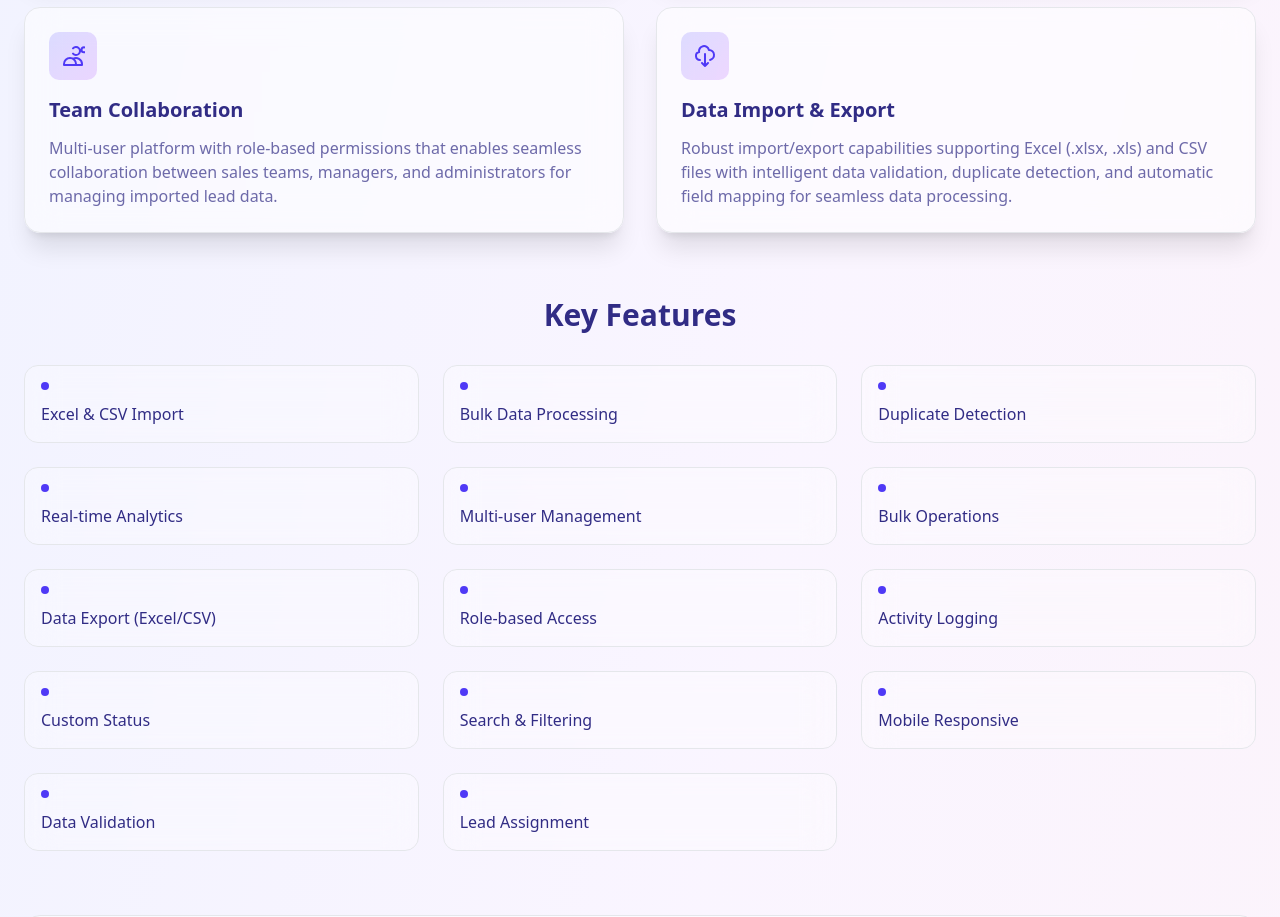
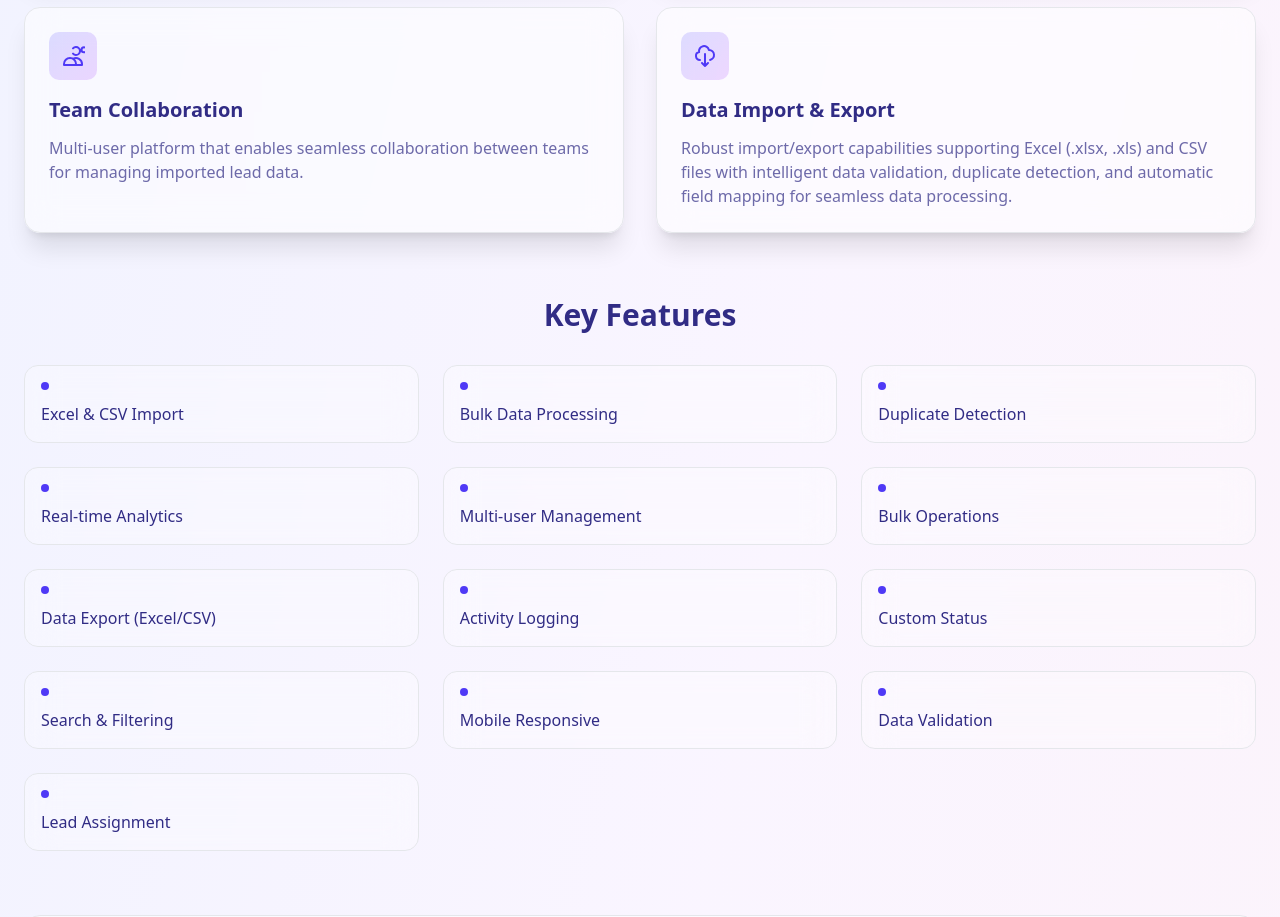
Before and after one commit to Princewill-Nanakumor/Zodashield, a Next.js app: page / in a window 1280 px wide. Shown: the part 1820-2737 px from the top of the page. Built offline with nearby package versions, Linux system fonts and the light colour scheme; no server answers.

Commit message:
removed role based info on frontend

```diff
--- a/src/components/homepageComponents/About.tsx
+++ b/src/components/homepageComponents/About.tsx
@@ -112,9 +112,8 @@ export default function AboutComponent() {
               Team Collaboration
             </h3>
             <p className="text-indigo-900/70 dark:text-gray-300">
-              Multi-user platform with role-based permissions that enables
-              seamless collaboration between sales teams, managers, and
-              administrators for managing imported lead data.
+              Multi-user platform that enables seamless collaboration between
+              teams for managing imported lead data.
             </p>
           </div>
 
@@ -161,7 +160,6 @@ export default function AboutComponent() {
             "Multi-user Management",
             "Bulk Operations",
             "Data Export (Excel/CSV)",
-            "Role-based Access",
             "Activity Logging",
             "Custom Status",
             "Search & Filtering",
```
